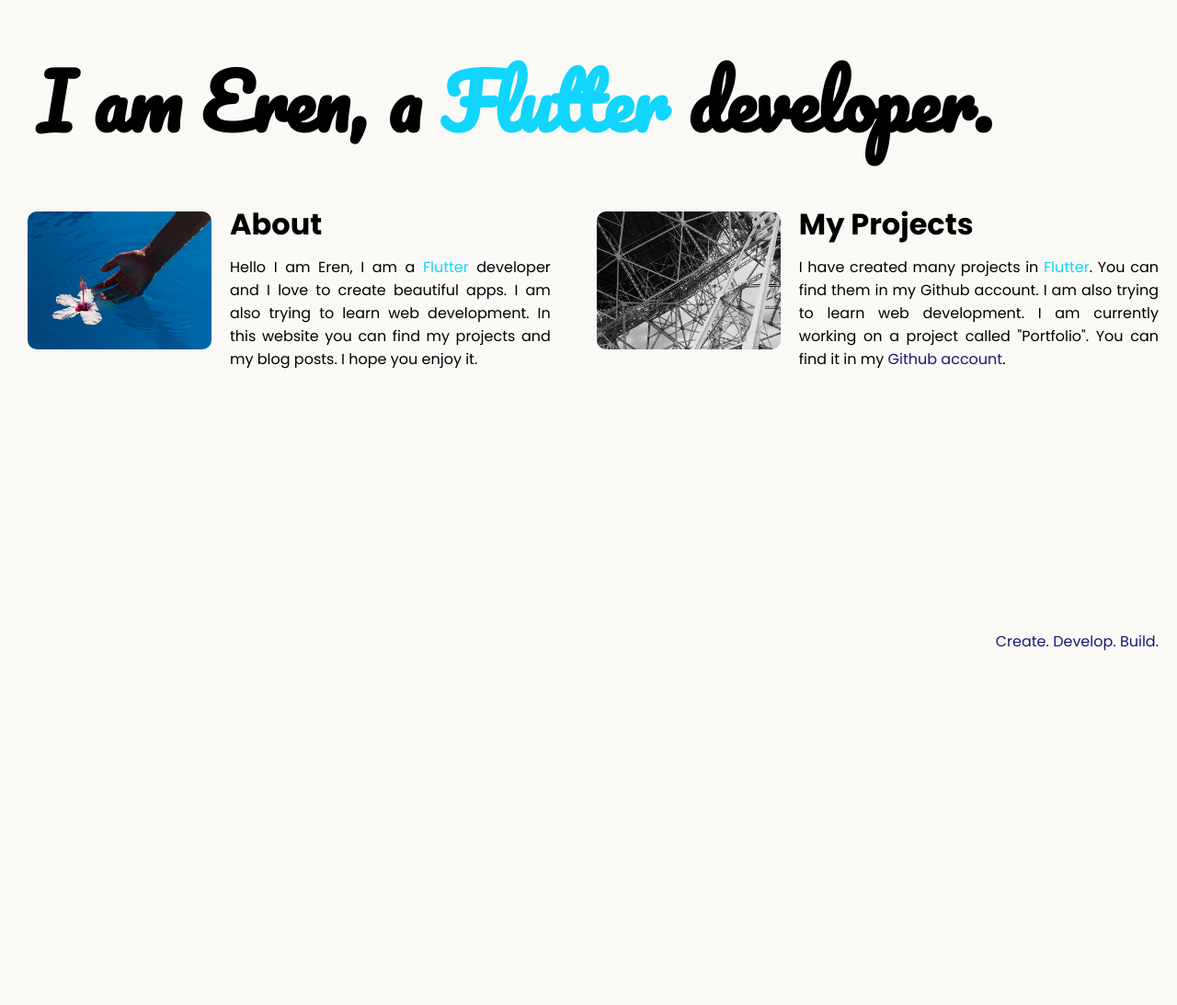
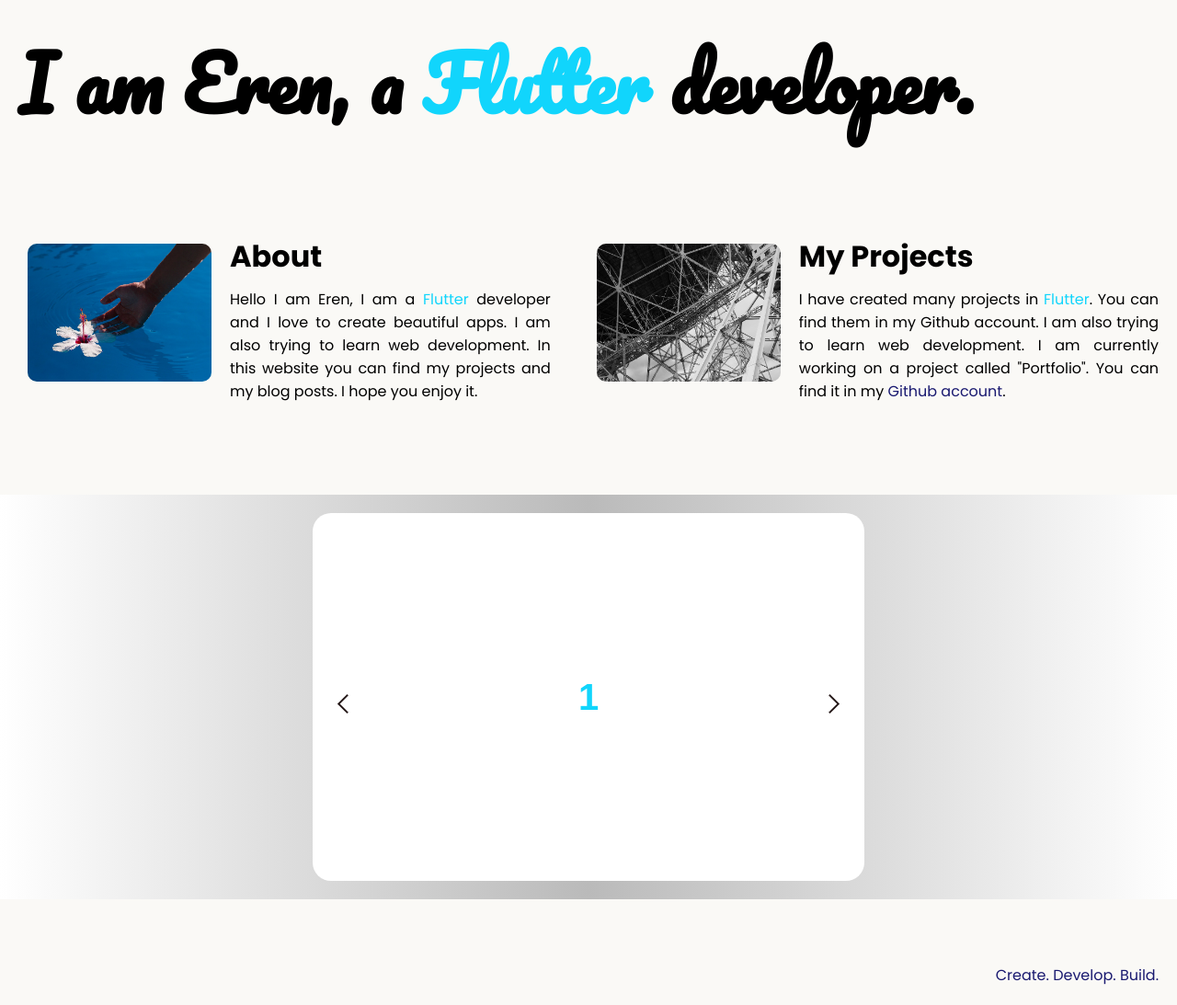
Before and after one commit to yamisagi/portfolio-project, a plain HTML site: page index.html in a window 1280 px wide. Shown: the whole page at 92% size. Before the commit the page ends 800 px from the top, so only its background shows below. Drawn offline with nearby package versions, Linux system fonts and the light colour scheme.

Commit message:
Add Slider & Effect Struct of Slider

```diff
--- a/index.html
+++ b/index.html
@@ -64,6 +64,32 @@
         </div>
       </div>
     </main>
+    <div class="slider-container">
+      <div class="slider">
+        <div class="slides">
+          <div id="slides__1" class="slide">
+            <span class="slide__text">1</span>
+            <a class="slide__prev" href="#slides__4" title="Next"></a>
+            <a class="slide__next" href="#slides__2" title="Next"></a>
+          </div>
+          <div id="slides__2" class="slide">
+            <span class="slide__text">2</span>
+            <a class="slide__prev" href="#slides__1" title="Prev"></a>
+            <a class="slide__next" href="#slides__3" title="Next"></a>
+          </div>
+          <div id="slides__3" class="slide">
+            <span class="slide__text">3</span>
+            <a class="slide__prev" href="#slides__2" title="Prev"></a>
+            <a class="slide__next" href="#slides__4" title="Next"></a>
+          </div>
+          <div id="slides__4" class="slide">
+            <span class="slide__text">4</span>
+            <a class="slide__prev" href="#slides__3" title="Prev"></a>
+            <a class="slide__next" href="#slides__1" title="Prev"></a>
+          </div>
+        </div>
+      </div>
+    </div>
     <footer>
       <p>Create. Develop. Build.</p>
     </footer>
--- a/style.css
+++ b/style.css
@@ -14,13 +14,10 @@ body {
 main {
   flex: 1;
   display: flex;
+  flex-direction: row;
+  margin-top: 75px;
 }
 
-h1 {
-  font-size: 5rem;
-  font-family: "Pacifico", cursive;
-  margin: 40px;
-}
 h2 {
   font-size: 2rem;
   margin-bottom: 10px;
@@ -34,7 +31,8 @@ iframe {
 footer {
   text-align: right;
   color: midnightblue;
-  margin: 50px 20px;
+  margin-top: 50px;
+  padding: 20px;
 }
 a {
   text-decoration: none;
@@ -75,7 +73,27 @@ li {
   display: flex;
   gap: 10px;
 }
-
+.header {
+  font-size: 5rem;
+  font-family: "Pacifico", cursive;
+  margin: 20px;
+}
+@media screen and (max-width: 900px) {
+  main {
+    flex-direction: column;
+    flex-wrap: wrap;
+    justify-content: center;
+    align-items: center;
+    padding: 10px;
+  }
+  footer {
+    text-align: center;
+    margin-top: 20px;
+  }
+  .card {
+    margin-bottom: 50px;
+  }
+}
 @media screen and (max-width: 768px) {
   main {
     flex-direction: column;
@@ -90,6 +108,7 @@ li {
   }
   .header {
     text-align: center;
+    font-size: 3rem;
   }
   iframe {
     display: none;
@@ -98,10 +117,9 @@ li {
     flex-direction: column;
     align-items: center;
     gap: 20px;
-    margin-bottom: 20px;
   }
   .card {
-    margin: 0;
+    margin-bottom: 70px;
   }
 
   .tile-image {
@@ -120,3 +138,101 @@ li {
     text-align: center;
   }
 }
+
+/* Slider Style */
+
+.slider-container {
+  background: linear-gradient(
+    90deg,
+    rgba(255, 255, 255, 1) 0%,
+    rgb(186, 186, 186) 50%,
+    rgba(255, 255, 255, 1) 100%
+  );
+  display: flex;
+  align-items: center;
+  justify-content: center;
+  margin-top: 100px;
+}
+
+.slider {
+  width: 100%;
+  max-width: 600px;
+  height: 400px;
+  margin: 20px;
+  text-align: center;
+  border-radius: 20px;
+  overflow: hidden;
+  position: relative;
+}
+.slides {
+  display: flex;
+  overflow-x: scroll;
+  position: relative;
+  scroll-behavior: smooth;
+  scroll-snap-type: x mandatory;
+}
+.slide:nth-of-type(even) {
+  background-color: rgb(250, 246, 212);
+}
+
+.slide {
+  display: flex;
+  justify-content: center;
+  align-items: center;
+  flex-shrink: 0;
+  width: 100%;
+  height: 400px;
+  margin-right: 0px;
+  box-sizing: border-box;
+  background: white;
+  transform-origin: center center;
+  transform: scale(1);
+  scroll-snap-align: center;
+}
+
+.slide__text {
+  font-size: 40px;
+  font-weight: bold;
+  font-family: sans-serif;
+}
+
+.slide a {
+  background: none;
+  border: none;
+}
+
+a.slide__prev,
+.slider::before {
+  transform: rotate(135deg);
+  -webkit-transform: rotate(135deg);
+  left: 5%;
+}
+
+a.slide__next,
+.slider::after {
+  transform: rotate(-45deg);
+  -webkit-transform: rotate(-45deg);
+  right: 5%;
+}
+
+.slider::before,
+.slider::after,
+.slide__prev,
+.slide__next {
+  position: absolute;
+  top: 50%;
+  width: 15px;
+  height: 15px;
+  border: solid rgb(34, 21, 21);
+  border-width: 0 2px 2px 0;
+  padding: 3px;
+  box-sizing: border-box;
+}
+
+.slider::before,
+.slider::after {
+  content: "";
+  z-index: 1;
+  background: none;
+  pointer-events: none;
+}
```
